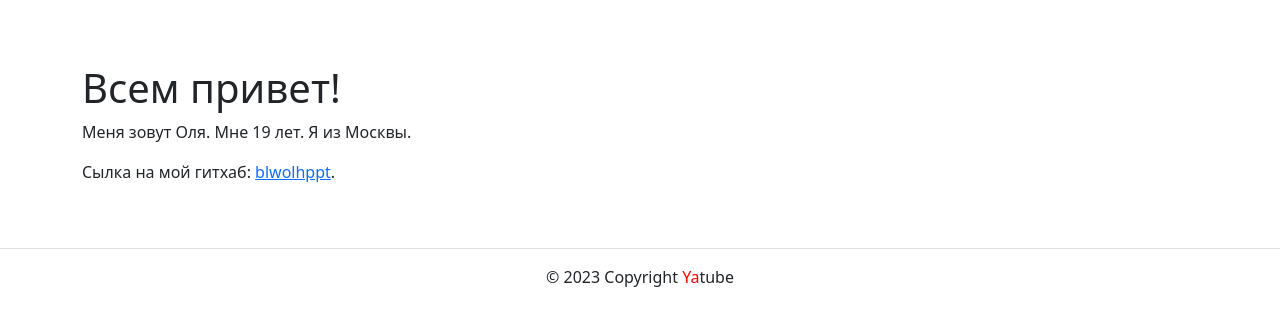
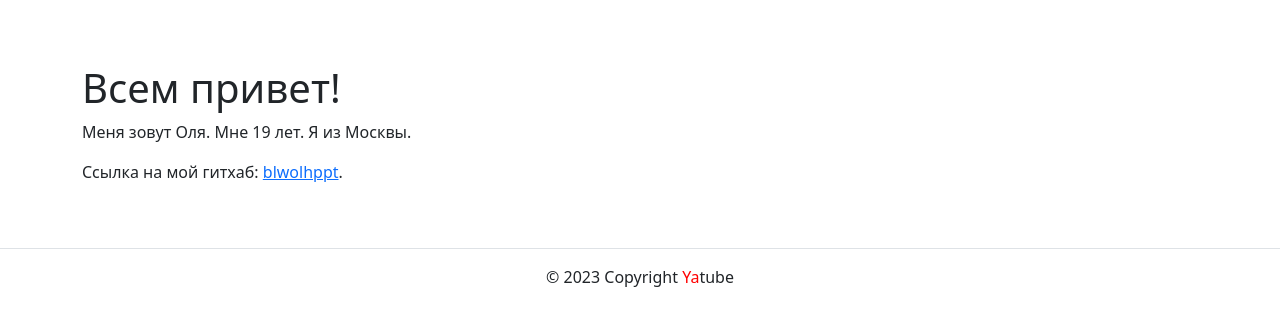
Before and after one commit to blwolhppt/hw04_test, a Django app: page /about/author/ in a window 1280 px wide. Shown: the part 56-382 px from the top of the page. Run offline with Django 3.2, Linux system fonts and the light colour scheme; some libraries are stand-ins or nearby versions.

Commit message:
6sprint_3/12

```diff
--- a/yatube/posts/urls.py
+++ b/yatube/posts/urls.py
@@ -13,6 +13,4 @@ urlpatterns = [
     path('posts/<int:post_id>/edit', views.post_edit, name='post_edit'),
     path('posts/<int:post_id>/comment/',
          views.add_comment, name='add_comment'),
-
-
 ]
--- a/yatube/posts/views.py
+++ b/yatube/posts/views.py
@@ -4,6 +4,8 @@ from django.shortcuts import render, get_object_or_404, redirect
 
 from .forms import PostForm, CommentForm
 from .models import Post, Group, User, Comment
+from django.views.decorators.cache import cache_page
+
 
 AMOUNT_OF_POSTS = 10
 
@@ -95,7 +97,6 @@ def post_edit(request, post_id):
 
 @login_required
 def add_comment(request, post_id):
-    # Получите пост и сохраните его в переменную post.
     post = get_object_or_404(Post, pk=post_id)
     form = CommentForm(request.POST or None)
     if form.is_valid():
--- a/yatube/templates/about/author.html
+++ b/yatube/templates/about/author.html
@@ -3,7 +3,7 @@
 {% block content %}
     <h1>Всем привет!</h1>
     <p>Меня зовут Оля. Мне 19 лет. Я из Москвы.</p>
-    <p>Сылка на мой гитхаб:
+    <p>Сcылка на мой гитхаб:
 
         <a href="https://github.com/blwolhppt"> blwolhppt</a>.
 
--- a/yatube/yatube/settings.py
+++ b/yatube/yatube/settings.py
@@ -22,7 +22,7 @@ BASE_DIR = os.path.dirname(os.path.dirname(os.path.abspath(__file__)))
 SECRET_KEY = '&(w^8qzti490_ua!9g(v(3d+ej6mzou@qky9#6z3#+)-@b2u&c'
 
 # SECURITY WARNING: don't run with debug turned on in production!
-DEBUG = False
+DEBUG = True
 
 ALLOWED_HOSTS = [
     'localhost',
@@ -89,6 +89,8 @@ DATABASES = {
     }
 }
 
+
+
 # Password validation
 # https://docs.djangoproject.com/en/2.2/ref/settings/#auth-password-validators
 
```
Also changed, not shown: yatube/posts/tests/test_form.py (+45 -3 lines).
